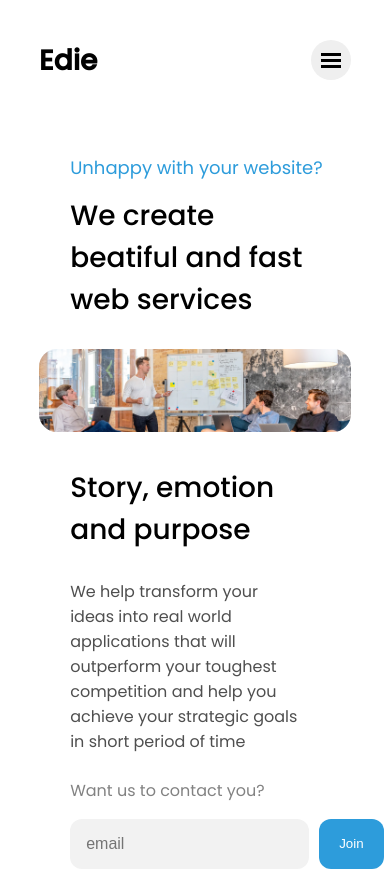
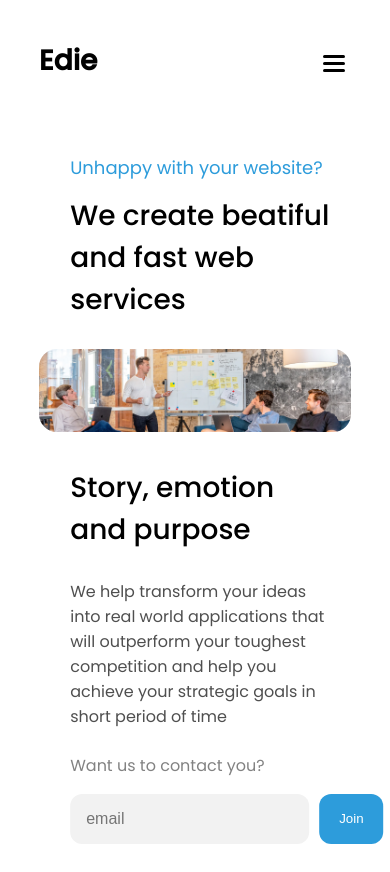
Before and after one commit to OussamaNouar/Edie---Digital-Agency, a plain HTML site: page index.html in a window 390 px wide. Shown: the top 872 px of the page. Drawn offline with Linux system fonts and the light colour scheme.

Commit message:
Changing the hamburger menu

```diff
--- a/CSS/style.css
+++ b/CSS/style.css
@@ -94,56 +94,37 @@ li{
     width: 100%;
 }
 
-.nav-toggle {
-    cursor: pointer;
-    border: 0;
-    width: 3em;
-    height: 3em;
-    padding: 0em;
-    border-radius: 50%;
-    transition: opacity 250ms ease;
-    position: absolute;
-    right: 0;
+.header-content{
+    display: flex;
+    justify-content: space-between;
 }
 
-.nav-toggle:focus,
-.nav-toggle:hover {
-    opacity: .75;
-}
 
-.hamburger {
-    width: 50%;
-    position: relative;
-}
 
-.hamburger,
-.hamburger::before,
-.hamburger::after {
-    display: block;
-    margin: 0 auto;
-    height: 3px;
-    background: black;
-}
 
-.hamburger::before,
-.hamburger::after {
-    content: '';
-    width: 100%;
-}
-
-.hamburger::before {
-    transform: translateY(-6px);
-}
-
-.hamburger::after {
-    transform: translateY(3px);
-}
 
 .nav {
     visibility: hidden;
     height: 0;
     position: absolute;
 }
+
+.hamburger-button{
+    background: none;
+    border: none;
+    position: relative;
+    z-index: 10;
+}
+
+.hamburger-button__bar{
+    height: 3px;
+    width: 22px;
+    background-color:black;
+    margin-top: 4px;
+    border-radius: 2px;
+
+}
+
 
 
 /* Hero Section */
@@ -159,7 +140,7 @@ li{
 }
 
 .hero-top{
-     margin-left: 10%;
+     transform: translateX(10%);
 }
 
 .hero-cta{
@@ -173,7 +154,7 @@ li{
 }
 
 .hero-bottom{
-    margin-left: 10%;
+    transform: translateX(10%);
 }
 
 .herosub-cta{
@@ -554,6 +535,10 @@ I don't know if it is the right approach for scaling down the image when it come
 
   }
 
+  .hamburger-button{
+      visibility: hidden;
+  }
+
   .nav-list{
       display: flex;
       margin: 0;
--- a/index.html
+++ b/index.html
@@ -15,16 +15,19 @@
 
     <header class="header">
 
-        <div class="container row">
+        <div class="container header-content">
 
-            <button class="nav-toggle">
 
-                <span class="hamburger"></span>
+
+        <a href="/index.html" class="logo" aria-label="Logo">Edie</a>
+
+        <button class="hamburger-button">
+            <div class="hamburger-button__bar"></div>
+            <div class="hamburger-button__bar"></div>
+            <div class="hamburger-button__bar"></div>
         </button>
 
-        <a href="/index.html" class="logo">Edie</a>
-
-        <nav class="nav">
+        <nav class="nav" id="nav">
                 <ul class="nav-list">
                     <li class="nav-item"><a href="#" class="nav-link">Home</a></li>
                     <li class="nav-item"><a href="#" class="nav-link">Services</a></li>
@@ -51,7 +54,7 @@
                     </div>
 
                     <div class="hero-img">
-                        <img src="/Images/heroImage.jpg" alt="">
+                        <img src="/Images/heroImage.jpg" alt="Image of us having a meeting">
                     </div>
 
                     <div class="hero-bottom">
@@ -277,7 +280,10 @@
 
 
 
+<script src="main.js"> </script>
 
 
-</body>
+
+
+    </body>
 </html>
```
